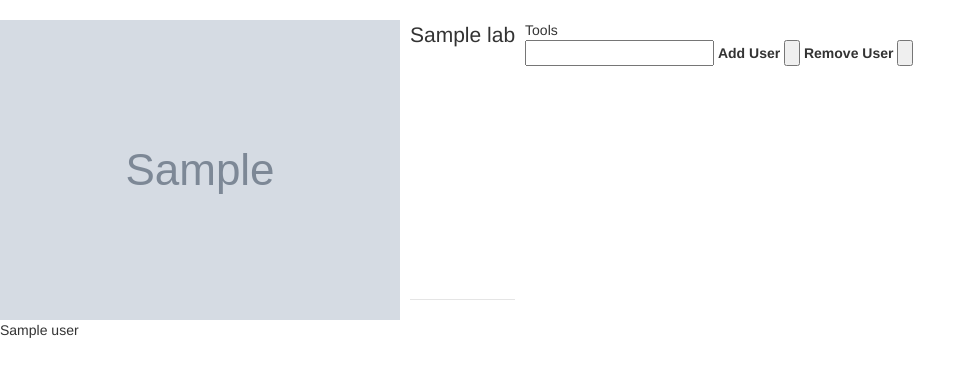
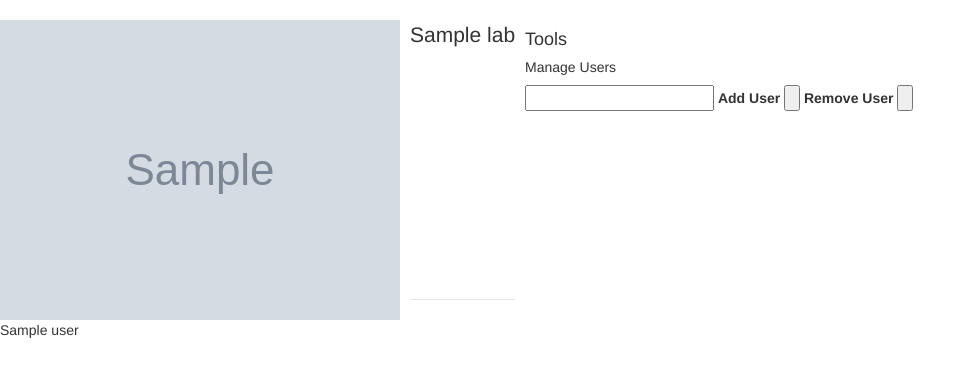
Before and after one commit to ASFOpenSARlab/opensciencelab-portal-v2, a Python web app: template portal-cdk/lambda/templates/manage.j2 in a window 1280 px wide. Shown: the part 42-419 px from the top of the page, without its empty margins (0-976 px from the left). Run offline with Jinja, Linux system fonts and the light colour scheme; the template is opened without the code that fills it: most values are stand-ins (such as "Sample title", 1, 10 or a date in 2020); grey boxes marked "Sample" are stand-in pictures.

Commit message:
fix: open lab management in same tab, management css tweak

```diff
--- a/portal-cdk/lambda/templates/manage.j2
+++ b/portal-cdk/lambda/templates/manage.j2
@@ -19,7 +19,8 @@
                 {% endfor %}
             </div>
             <div>
-                <span>Tools</span>
+                <h4>Tools</h4>
+                <h5>Manage Users</h5>
                 <div>
                     <input type="text" id="user-field">
                     <label for="add-user-btn">Add User</label>
--- a/portal-cdk/lambda/templates/portal.j2
+++ b/portal-cdk/lambda/templates/portal.j2
@@ -19,7 +19,6 @@
                 <a id="about-{{ mylab.short_lab_name }}"
                     role="button"
                     class="btn btn-lg btn-primary go-to-about-btn"
-                    target="_blank"
                     href="/portal/access/manage/{{ mylab.short_lab_name }}"
                     >
                     Manage
```
